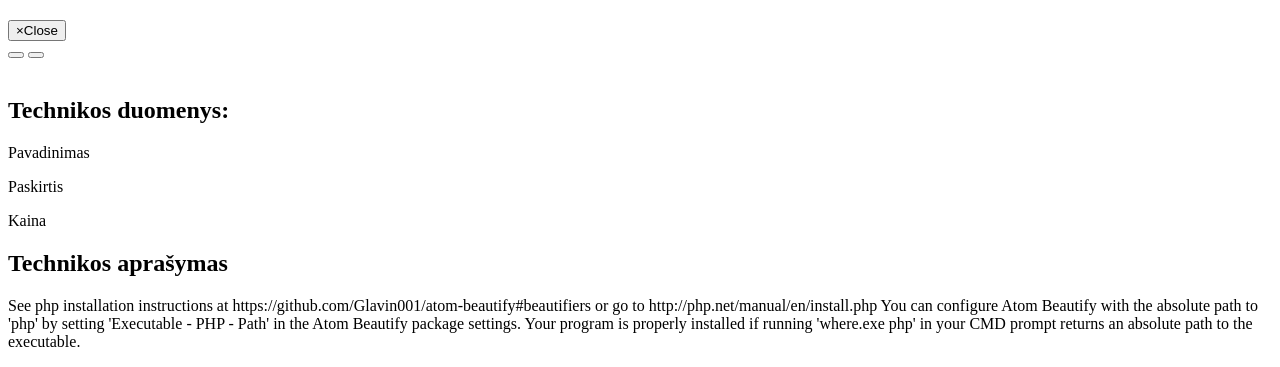
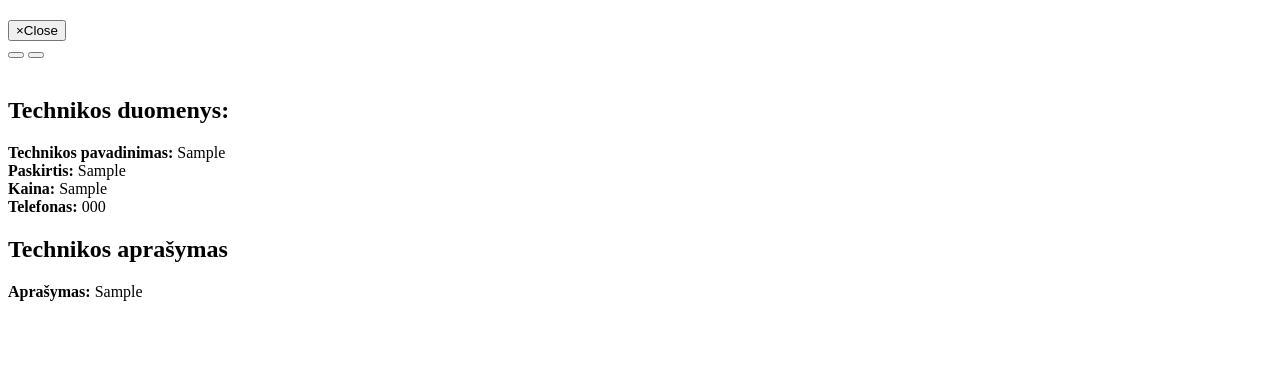
Before and after one commit to marraz1/Upyna2, a PHP site: page /Gyventojams/zemes_ukis.php in a window 1280 px wide. Shown: the part 1616-1983 px from the top of the page. After the commit the page ends 1917 px from the top, so only its background shows below. Run offline with PHP 8.4, Linux system fonts and the light colour scheme; tables that the repository leaves empty or names only in its code hold one stand-in row (values such as "Sample post").

Commit message:
update forum

```diff
--- a/Gyventojams/zemes_ukis.php
+++ b/Gyventojams/zemes_ukis.php
@@ -91,24 +91,48 @@
 
         <div class="row">
           <div class="col-lg-3">
-            <h2>Technikos duomenys:</h2>
-            <p> Pavadinimas </p>
-            <p> Paskirtis </p>
-            <p> Kaina </p>
-          </div>
-          <div class="offset-1 col-lg-8">
-            <h2>Technikos aprašymas</h2>
-            <p> See php installation instructions at https://github.com/Glavin001/atom-beautify#beautifiers or go to http://php.net/manual/en/install.php
-You can configure Atom Beautify with the absolute path to 'php' by setting 'Executable - PHP - Path' in the Atom Beautify package settings.
-Your program is properly installed if running 'where.exe php' in your CMD prompt returns an absolute path to the executable. </p>
+            <?php
+                $servername = "localhost";
+                $username = "root";
+                $password = "";
+                $dbname = "upyna";
 
-          </div>
+                    // Create connection
+                $conn = mysqli_connect($servername, $username, $password, $dbname);
 
-        </div>
+                // Check connection
+                if (!$conn) {
+                  die("Connection failed: " . mysqli_connect_error());
+                }
+                else {
+                //echo "Connected successfully";
+                $conn->query("SET NAMES 'utf8'");
+                }
 
 
+                $sql = "SELECT pavadinimas, paskirtis, kaina, aprasymas, telefonas, id FROM z_technika where id = '1'";
+                $result = mysqli_query($conn, $sql);
 
-
+                if (mysqli_num_rows($result) > 0) {
+                  $row = mysqli_fetch_assoc($result)
+                    ?>
+                    <h2>Technikos duomenys:</h2>
+                    <strong>Technikos pavadinimas: </strong><?php echo $row["pavadinimas"]?><br>
+                    <strong>Paskirtis: </strong><?php echo $row["paskirtis"]?><br>
+                    <strong>Kaina: </strong><?php echo $row["kaina"]?><br>
+                    <strong>Telefonas: </strong><?php echo $row["telefonas"]?><br>
+                      </div>
+                      <div class="offset-1 col-lg-8">
+                        <h2>Technikos aprašymas</h2>
+                        <strong>Aprašymas: </strong><?php echo $row["aprasymas"]?><br>
+                      </div>
+                    <?php
+                  } else {
+                  echo "0 results";
+                }
+                mysqli_close($conn);
+                ?>
+        </div>
       </div>
     </div>
   </div>
```
